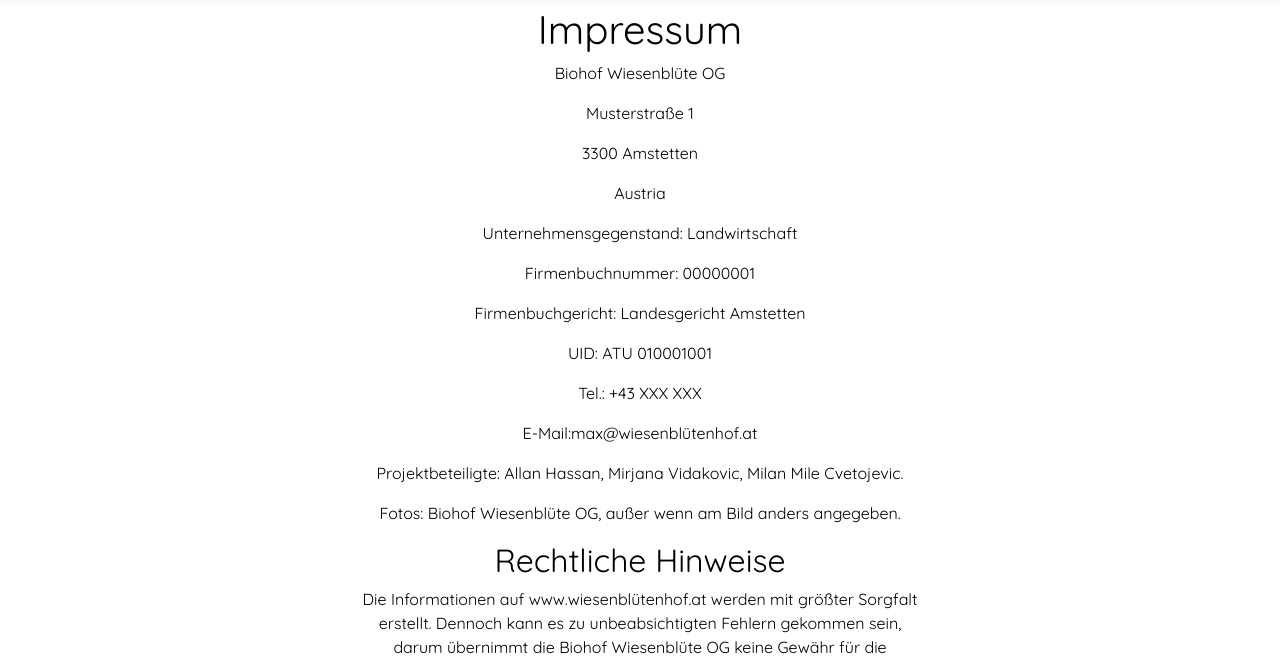
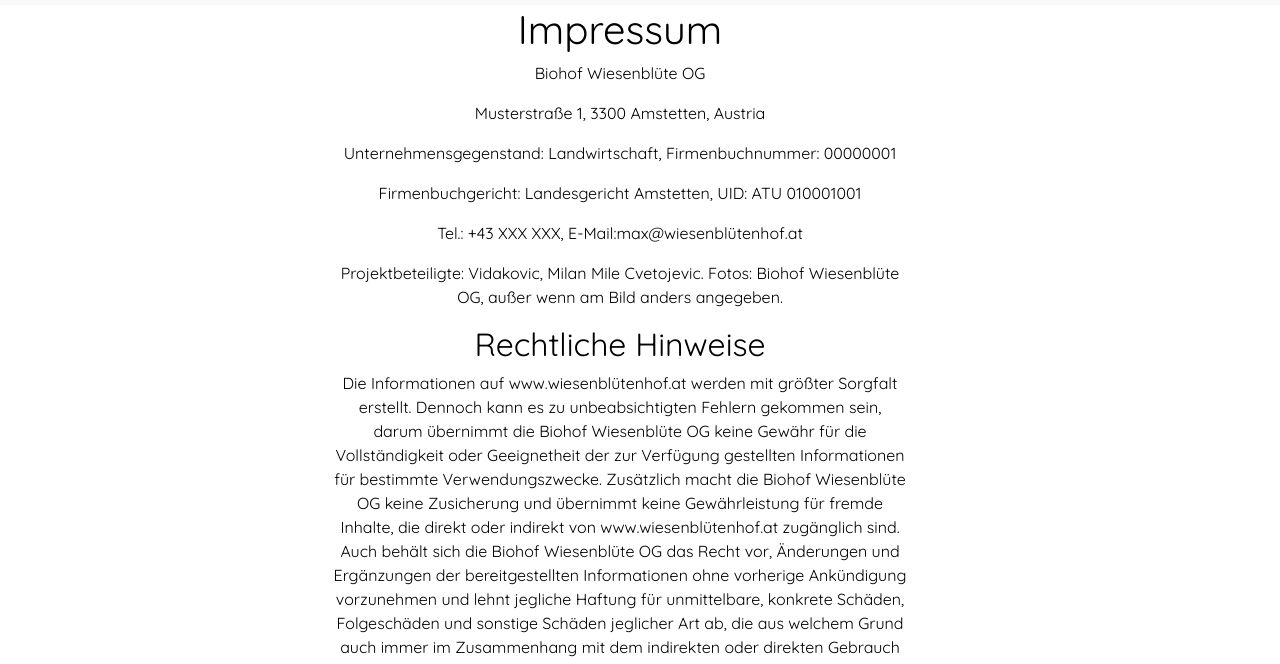
Before and after one commit to MrMilanC/frontend-webshop-main, a plain HTML site: page pages/impressum.html in a window 1280 px wide. Shown: the part 69-733 px from the top of the page. Drawn offline with nearby package versions, Linux system fonts and the light colour scheme.

Commit message:
formatted impressum

```diff
--- a/pages/impressum.html
+++ b/pages/impressum.html
@@ -1,62 +1,43 @@
 <!DOCTYPE html>
 <html lang="en">
 <head>
-    <meta charset="UTF-8"/>
-    <meta http-equiv="X-UA-Compatible" content="IE=edge"/>
+    <meta charset="UTF-8">
+    <meta name="viewport" content="width=device-width, initial-scale=1.0">
     <title>Impressum</title>
-
-    <meta name="viewport" content="width=device-width, initial-scale=1.0"/>
-    <link rel="preconnect" href="https://fonts.gstatic.com" crossorigin/>
+    <link rel="preconnect" href="https://fonts.gstatic.com" crossorigin>
     <!-- Bootstrap CSS -->
     <link href="https://cdn.jsdelivr.net/npm/bootstrap@5.3.0-alpha1/dist/css/bootstrap.min.css"
           rel="stylesheet"
           integrity="sha384-GLhlTQ8iRABdZLl6O3oVMWSktQOp6b7In1Zl3/Jr59b6EGGoI1aFkw7cmDA6j6gD"
-          crossorigin="anonymous"/>
-
-    <!-- CSS -->
-    <link rel="stylesheet" href="../style/style.css"/>
-
+          crossorigin="anonymous">
+    <!-- Custom CSS -->
+    <link rel="stylesheet" href="../style/style.css">
     <!-- jQuery -->
     <script src="https://code.jquery.com/jquery-3.7.1.min.js"></script>
-
-    <!-- JS -->
+    <!-- Custom JavaScript -->
     <script src="../scripts/navbar.js" type="text/javascript" defer></script>
     <script src="../scripts/footer.js" type="text/javascript" defer></script>
 </head>
-
 <body>
 <header>
     <div id="navbar-container"></div>
 </header>
 
-<div class="container-md">
-    <div class="w-50 overflow-auto">
+<div class= " container-fluid w-50 overflow-container">
+    <div class="overflow-content">
         <h1>Impressum</h1>
-        <div class="my mb-2">
+        <div>
             <p>Biohof Wiesenblüte OG</p>
-            <p>Musterstraße 1</p>
-            <p>3300 Amstetten</p>
-            <p>Austria</p>
+            <p>Musterstraße 1, 3300 Amstetten, Austria</p>
+            <p>Unternehmensgegenstand: Landwirtschaft, Firmenbuchnummer: 00000001</p>
+            <p>Firmenbuchgericht: Landesgericht Amstetten, UID: ATU 010001001</p>
+            <p>Tel.: +43 XXX XXX, E-Mail:max@wiesenblütenhof.at</p>
         </div>
 
-        <div class="my mb-2">
-            <p>Unternehmensgegenstand: Landwirtschaft</p>
-            <p>Firmenbuchnummer: 00000001</p>
-            <p>Firmenbuchgericht: Landesgericht Amstetten</p>
-            <p>UID: ATU 010001001</p>
-        </div>
-
-        <div class="my mb-2">
-            <p>Tel.: +43 XXX XXX</p>
-            <p>E-Mail:max@wiesenblütenhof.at</p>
-        </div>
-
-        <div class="mb-2">
+        <div>
             <p>
-                Projektbeteiligte: Allan Hassan, Mirjana Vidakovic, Milan Mile
+                Projektbeteiligte: Vidakovic, Milan Mile
                 Cvetojevic.
-            </p>
-            <p>
                 Fotos: Biohof Wiesenblüte OG, außer wenn am Bild anders angegeben.
             </p>
         </div>
--- a/style/style.css
+++ b/style/style.css
@@ -139,3 +139,18 @@ table td, table th {
     background-color: #008000; /* Dunkleres Grün beim Überfahren mit der Maus */
     border-color: #008000; /* Dunklere grüne Umrandung beim Überfahren mit der Maus */
 }
+
+
+/* CSS for the container */
+.overflow-container {
+    max-height: 800px; /* Adjust the maximum height as needed */
+    overflow: hidden;
+    position: static;
+}
+
+/* CSS for the content with scrolling */
+.overflow-content {
+    overflow-y: auto;
+    height: 70%;
+    padding-right: 40px; /* Add space for vertical scrollbar */
+}
```
